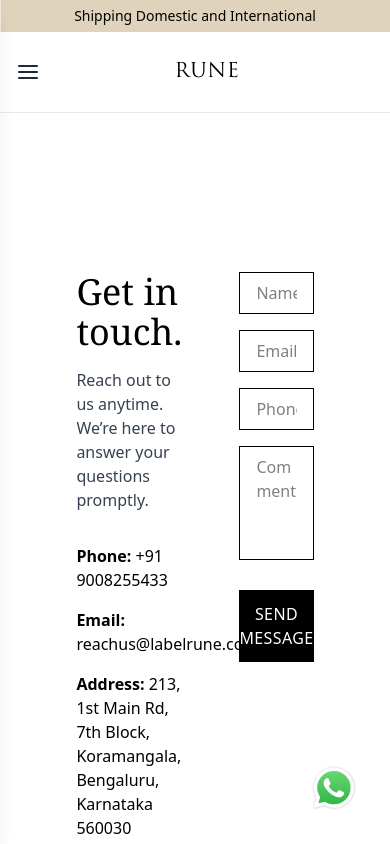
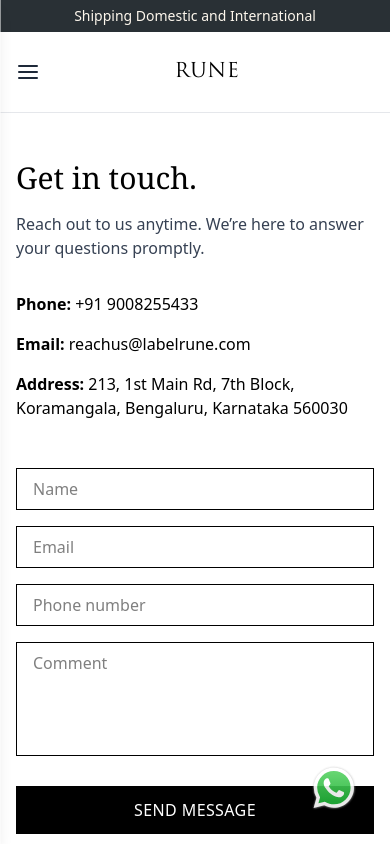
Before and after one commit to labelrune/rune-website, a Next.js app: page /contact in a window 390 px wide. Shown: the top 844 px of the page. Built offline with nearby package versions, Linux system fonts and the light colour scheme.

Commit message:
updating as per the requirements

```diff
--- a/src/app/contact/page.tsx
+++ b/src/app/contact/page.tsx
@@ -3,7 +3,7 @@ import { ContactForm } from "src/molecules/contact";
 
 const Contact = () => {
   return (
-    <div className="pt-20">
+    <div className="md:pt-20">
       <ContactForm />
     </div>
   );
--- a/src/molecules/Navbar/NavbarDisclaimer.tsx
+++ b/src/molecules/Navbar/NavbarDisclaimer.tsx
@@ -25,11 +25,11 @@ const NavbarDisclaimer = () => {
     setInterval(() => handleNext, 1000);
   }, []);
   return (
-    <div className="bg-[#E0D3BD] w-full h-8 flex items-center justify-center sm:px-28 px-10 sm:py-1 overflow-hidden">
+    <div className="text-[#FDF7ED] bg-[#293035] w-full h-8 flex items-center justify-center sm:px-28 px-10 sm:py-1 overflow-hidden">
       {/* <GrPrevious className="text-black cursor-pointer" onClick={handlePrev} /> */}
       <div
         key={currentIndex}
-        className={`text-black text-sm transition-transform duration-300 ease-in-out ${
+        className={`text-sm transition-transform duration-300 ease-in-out ${
           direction === "next"
             ? "animate-slide-in-right"
             : "animate-slide-in-left"
--- a/src/molecules/contact/index.tsx
+++ b/src/molecules/contact/index.tsx
@@ -42,13 +42,13 @@ export const ContactForm = () => {
   });
 
   return (
-    <section className="flex items-start justify-center p-20 gap-12 w-full">
-      <div className="w-[50%]">
-        <div className="text-4xl font-serif mb-4">Get in touch.</div>
-        <div className="mb-8 text-gray-700 text-[16px] max-w-[400px]">
+    <section className="flex flex-col lg:flex-row items-start justify-center px-4 py-12 gap-12 w-full">
+      <div className="w-full lg:w-1/2">
+        <div className="text-3xl md:text-4xl font-serif mb-4">Get in touch.</div>
+        <div className="mb-8 text-gray-700 text-[16px] max-w-md">
           Reach out to us anytime. We’re here to answer your questions promptly.
         </div>
-        <div className="flex-1 space-y-4">
+        <div className="space-y-4">
           <p className="text-[16px]">
             <span className="font-bold">Phone:</span> +91 9008255433
           </p>
@@ -56,15 +56,15 @@ export const ContactForm = () => {
             <span className="font-bold">Email:</span> reachus@labelrune.com
           </p>
           <p className="text-[16px]">
-            <span className="font-bold">Address:</span> 213, 1st Main Rd, 7th
-            Block, Koramangala, Bengaluru, Karnataka 560030
+            <span className="font-bold">Address:</span> 213, 1st Main Rd, 7th Block, Koramangala, Bengaluru, Karnataka 560030
           </p>
         </div>
       </div>
-      <div className="flex flex-col lg:flex-row gap-12 w-[50%]">
+
+      <div className="w-full lg:w-1/2">
         <form
           onSubmit={handleSubmit}
-          className="flex-1 flex flex-col gap-4"
+          className="flex flex-col gap-4"
           noValidate
         >
           <div className="flex flex-col md:flex-row md:space-x-4">
@@ -75,11 +75,10 @@ export const ContactForm = () => {
                 onChange={handleChange}
                 onBlur={handleBlur}
                 value={values.name}
-                className={`w-full border px-4 py-2 ${
-                  touched.name && errors.name
+                className={`w-full border px-4 py-2 ${touched.name && errors.name
                     ? "border-red-500"
                     : "border-black"
-                }`}
+                  }`}
               />
               {touched.name && errors.name && (
                 <p className="text-red-600 text-sm mt-1">{errors.name}</p>
@@ -93,11 +92,10 @@ export const ContactForm = () => {
                 onChange={handleChange}
                 onBlur={handleBlur}
                 value={values.email}
-                className={`w-full border px-4 py-2 ${
-                  touched.email && errors.email
+                className={`w-full border px-4 py-2 ${touched.email && errors.email
                     ? "border-red-500"
                     : "border-black"
-                }`}
+                  }`}
               />
               {touched.email && errors.email && (
                 <p className="text-red-600 text-sm mt-1">{errors.email}</p>
@@ -112,11 +110,10 @@ export const ContactForm = () => {
               onChange={handleChange}
               onBlur={handleBlur}
               value={values.phone}
-              className={`w-full border px-4 py-2 ${
-                touched.phone && errors.phone
+              className={`w-full border px-4 py-2 ${touched.phone && errors.phone
                   ? "border-red-500"
                   : "border-black"
-              }`}
+                }`}
             />
             {touched.phone && errors.phone && (
               <p className="text-red-600 text-sm mt-1">{errors.phone}</p>
@@ -131,11 +128,10 @@ export const ContactForm = () => {
               onChange={handleChange}
               onBlur={handleBlur}
               value={values.comment}
-              className={`w-full border px-4 py-2 resize-none ${
-                touched.comment && errors.comment
+              className={`w-full border px-4 py-2 resize-none ${touched.comment && errors.comment
                   ? "border-red-500"
                   : "border-black"
-              }`}
+                }`}
             />
             {touched.comment && errors.comment && (
               <p className="text-red-600 text-sm mt-1">{errors.comment}</p>
--- a/src/molecules/product/ProductInfo.tsx
+++ b/src/molecules/product/ProductInfo.tsx
@@ -378,7 +378,7 @@ export default function ProductInfo({
           </div> */}
           <div
             onClick={() => handleBuyNow(selectedSize.paymentLink)}
-            className="flex transition-all rounded-md justify-center items-center text-[#FDF7ED] hover:opacity-90 bg-[#293035] py-4 cursor-pointer text-xl mt-8"
+            className="flex transition-all rounded-md justify-center items-center text-[#FDF7ED] bg-[#293035] hover:opacity-90 py-4 cursor-pointer text-xl mt-8"
           >
             BUY NOW
           </div>
@@ -411,7 +411,7 @@ export default function ProductInfo({
                 className="snap-center flex flex-col gap-2 md:gap-3 group w-[calc(100%/2-12px)] md:w-[calc(100%/4-12px)]"
                 key={index}
               >
-                <div className="aspect-[7/6] overflow-hidden md:aspect-[357/618] w-full relative cursor-pointer rounded-sm">
+                <div className="overflow-hidden aspect-[357/618] w-full relative cursor-pointer rounded-sm">
                   <img
                     src={imageLinks[randomIndex]}
                     alt={productName}
```
